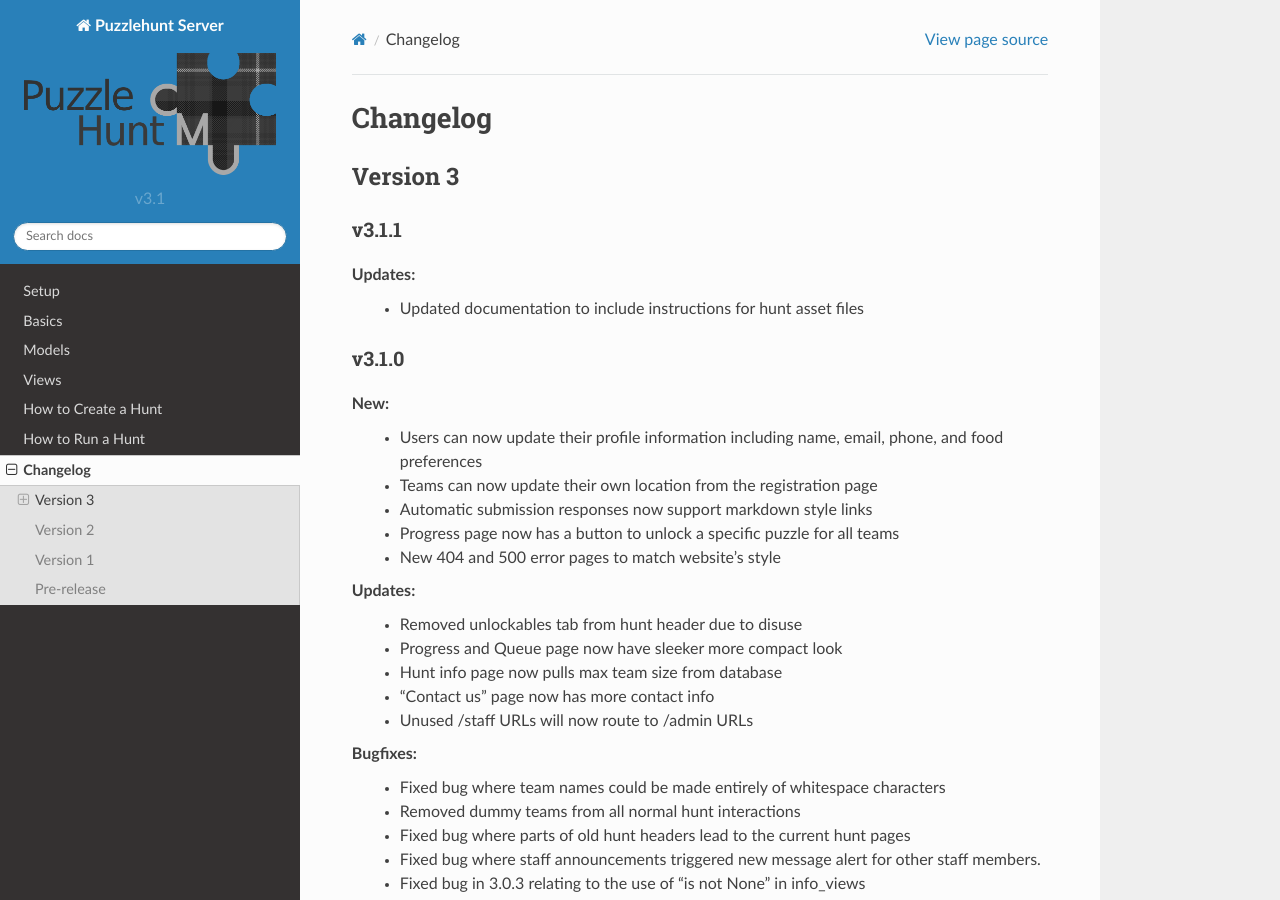
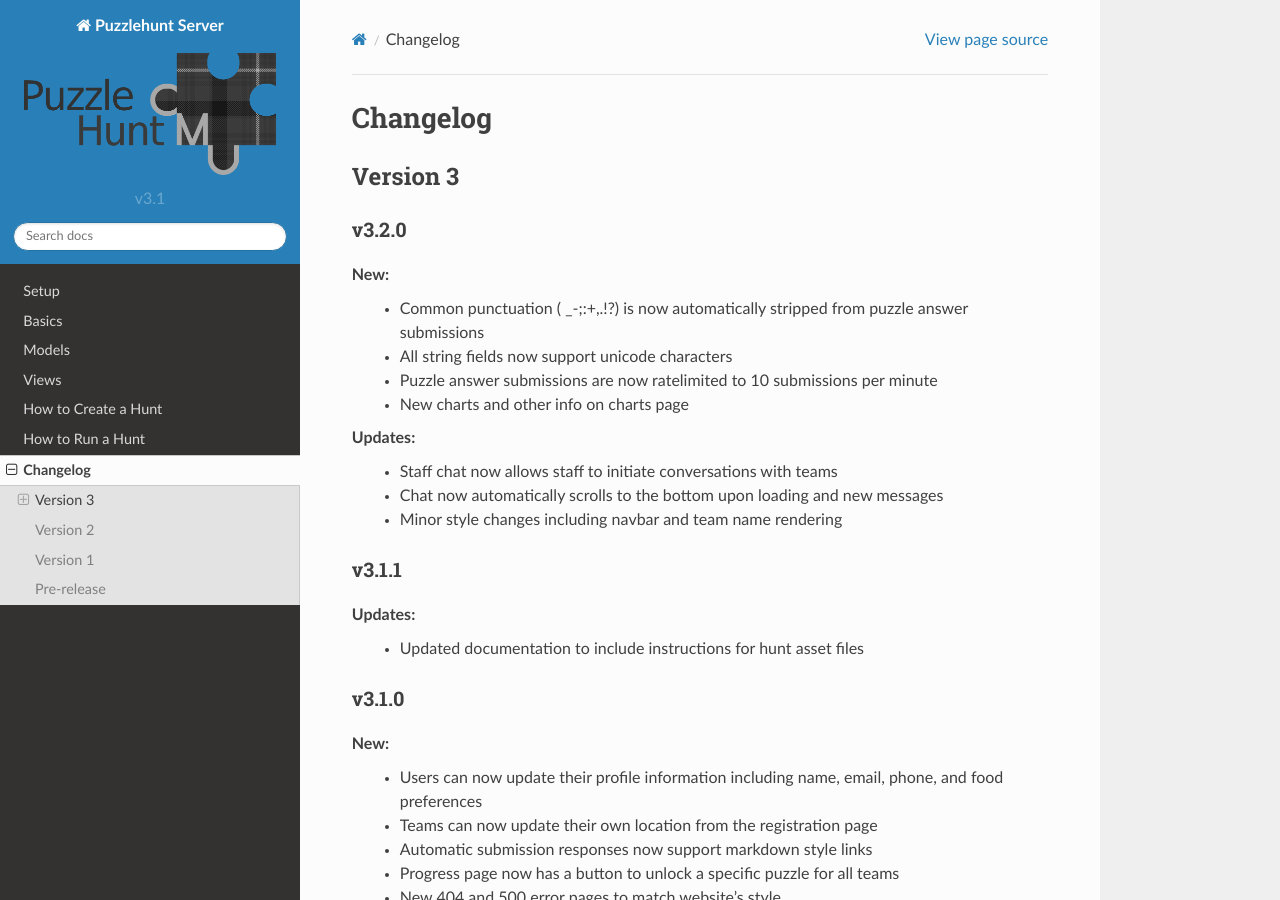
Before and after one commit to dlareau/puzzlehunt_server, a Sphinx documentation site: the page built from docs/changelog.rst, in a window 1280 px wide and 900 px high. Built offline with Sphinx 7.4.7 and the Read the Docs theme 2.0.0, drawn with Linux system fonts in a browser that asks for light colours.

Commit message:
Updated changelog with changes so far

```diff
--- a/docs/changelog.rst
+++ b/docs/changelog.rst
@@ -4,6 +4,20 @@ Changelog
 
 Version 3
 *********
+
+v3.2.0
+======
+
+New:
+   - Common punctuation ( _-;:+,.!?) is now automatically stripped from puzzle answer submissions
+   - All string fields now support unicode characters
+   - Puzzle answer submissions are now ratelimited to 10 submissions per minute
+   - New charts and other info on charts page
+
+Updates:
+   - Staff chat now allows staff to initiate conversations with teams
+   - Chat now automatically scrolls to the bottom upon loading and new messages
+   - Minor style changes including navbar and team name rendering
 
 v3.1.1
 ======
```
